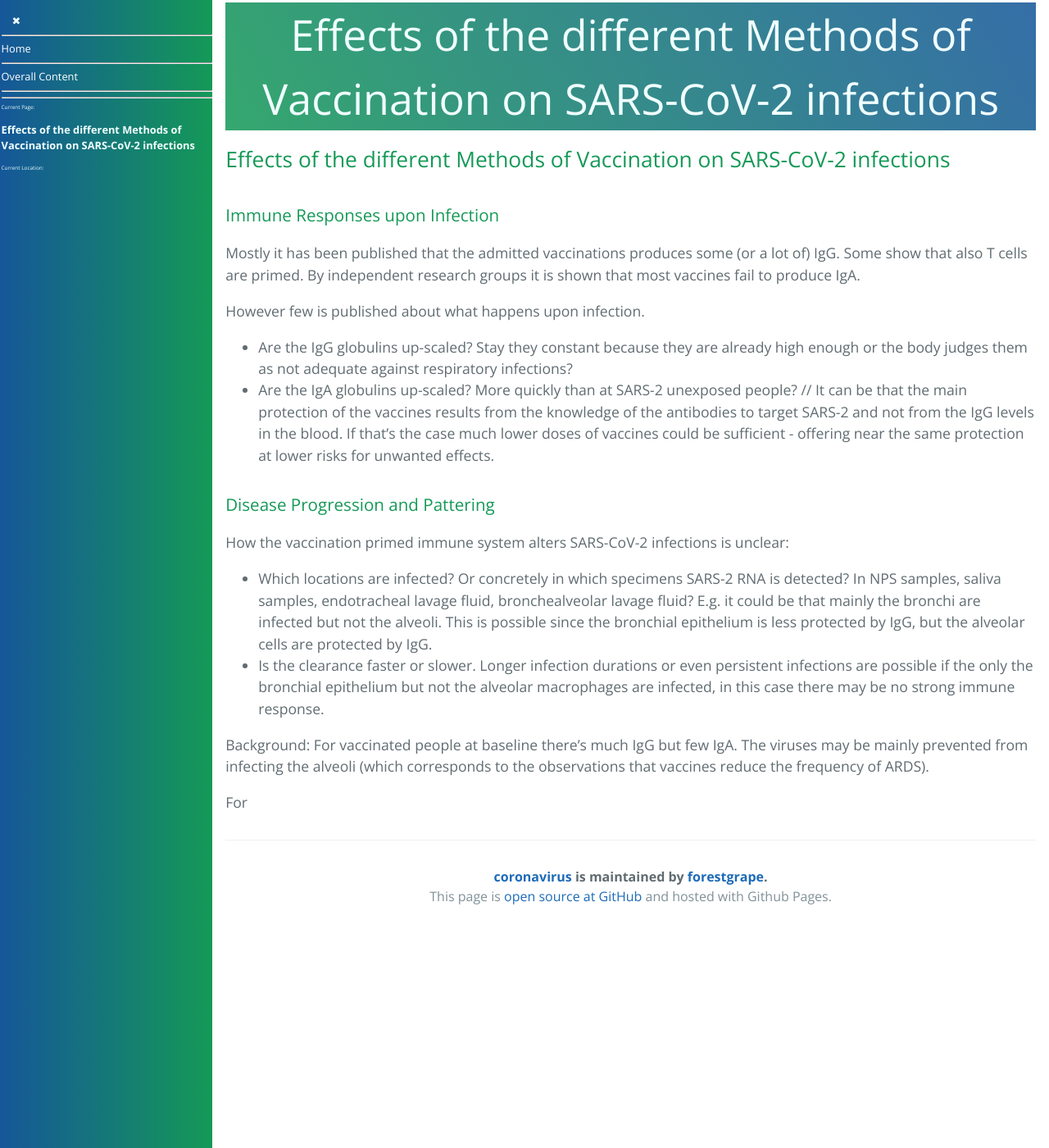
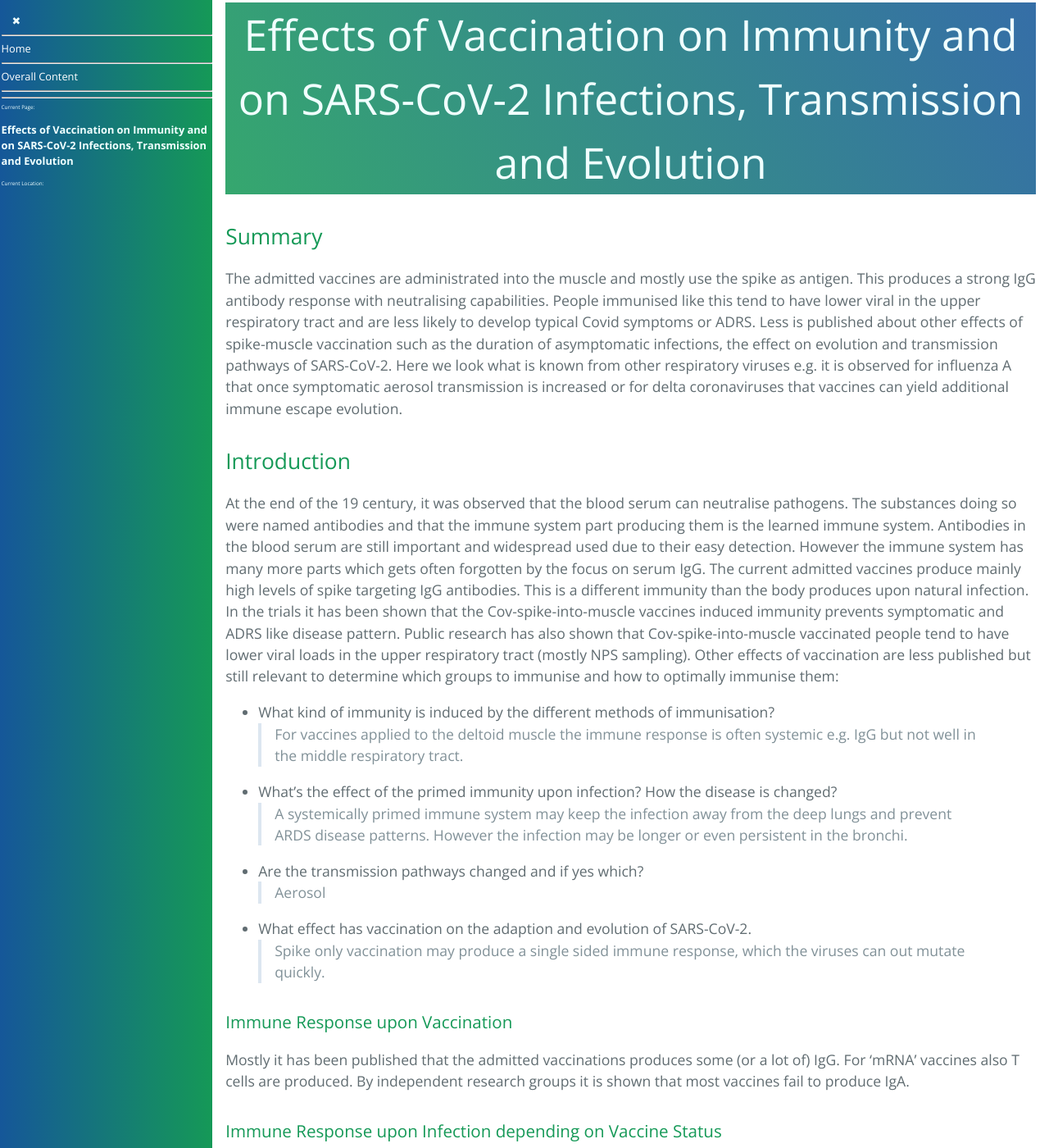
Before and after one commit to forestgrape/coronavirus, a Jekyll site: the page built from 10_vaccines/effects_on_covii.md, in a window 1280 px wide and 1400 px high. Shown: the whole window at 82% size. Built offline with Jekyll 4.4.1, drawn with Linux system fonts in a browser that asks for light colours; our own code applies the rules of GitHub Pages for plain Markdown files.

Commit message:
summary and intro added

```diff
--- a/10_vaccines/effects_on_covii.md
+++ b/10_vaccines/effects_on_covii.md
@@ -1,8 +1,26 @@
-## Effects of  the different Methods of Vaccination on  SARS-CoV-2 infections
+# Effects of Vaccination on  Immunity and on SARS-CoV-2 Infections, Transmission and Evolution
 
-### Immune Responses upon Infection
-Mostly it has been published that the admitted vaccinations produces some (or a lot of) IgG. Some show that also T cells are primed. By independent research groups it is shown that most vaccines fail to produce IgA.
+## Summary
+The admitted vaccines are administrated into the muscle and mostly use the spike as antigen. This produces a strong IgG antibody response with neutralising capabilities. People immunised like this tend to have lower viral in the upper respiratory tract and are less likely to develop typical Covid symptoms or ADRS. Less is published about other effects of spike-muscle vaccination such as the duration of asymptomatic infections, the effect on evolution and transmission pathways of SARS-CoV-2. Here we look what is known from other respiratory viruses e.g. it is observed for influenza A that once symptomatic aerosol transmission is increased or for delta coronaviruses that vaccines can yield additional immune escape  evolution.
 
+## Introduction
+At the end of the 19 century, it was observed that the blood serum can neutralise pathogens. The substances doing so were named antibodies and that the immune system part producing them is the learned immune system. Antibodies in the blood serum are still important and widespread used due to their easy detection. However the immune system has many more parts which gets often forgotten by the focus on serum IgG. The current admitted vaccines produce mainly high levels of spike targeting IgG antibodies. This is a different immunity than the body produces upon natural infection. In the trials it has been shown that the Cov-spike-into-muscle vaccines induced immunity prevents symptomatic and ADRS like disease pattern. Public research has also shown that Cov-spike-into-muscle vaccinated people tend to have lower viral loads in the upper respiratory tract (mostly NPS sampling). Other effects of vaccination are less published but still relevant to determine which groups to immunise and how to optimally immunise them:
+* What kind of immunity is induced by the different methods of immunisation?
+	> For vaccines applied to the deltoid muscle the immune response is often systemic e.g. IgG but not well in the middle respiratory tract.
+
+* What's the effect of the primed immunity upon infection? How the disease is changed?
+	> A systemically primed immune system may keep the infection away from the deep lungs and prevent ARDS disease patterns. However the infection may be longer or even persistent in the bronchi.
+
+* Are the transmission pathways changed and if yes which?
+	> Aerosol
+
+* What effect has vaccination on the adaption and evolution of SARS-CoV-2.
+	> Spike only vaccination may produce a single sided immune response, which the viruses can out mutate quickly.
+
+### Immune Response upon Vaccination
+Mostly it has been published that the admitted vaccinations produces some (or a lot of) IgG. For 'mRNA' vaccines also T cells are produced. By independent research groups it is shown that most vaccines fail to produce IgA.
+
+### Immune Response upon Infection depending on Vaccine Status
 However few is published about what happens upon infection.
 * Are the IgG globulins up-scaled? Stay they constant because they are already high enough or the body judges them as not adequate against respiratory infections?
 * Are the IgA globulins up-scaled? More quickly than at SARS-2 unexposed people?  // It can be that the main protection of the vaccines results from the knowledge of the antibodies to target SARS-2 and not from the IgG levels in the blood. If that's the case much lower doses of vaccines could be sufficient - offering near the same protection at lower risks for unwanted effects.
```
